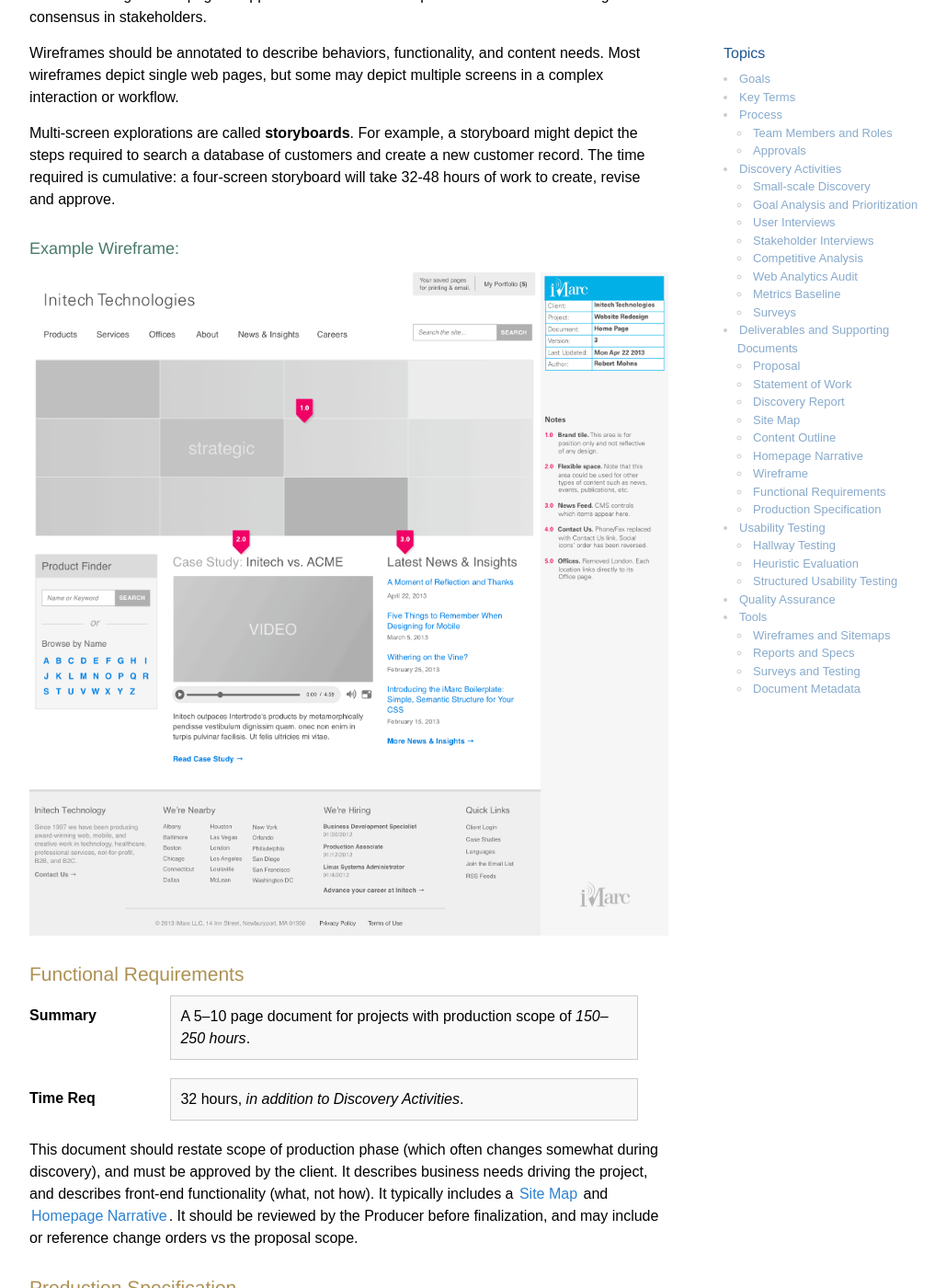
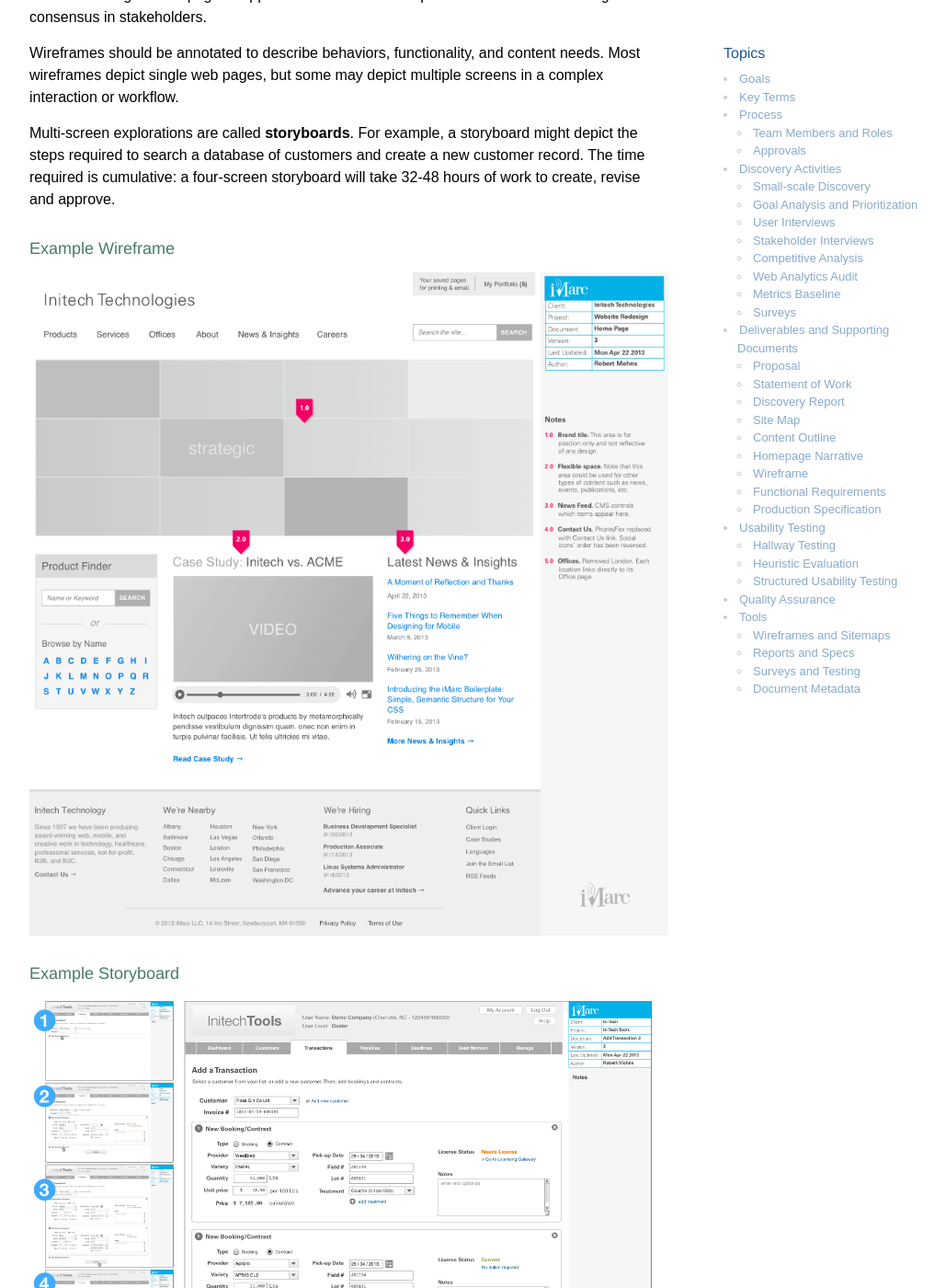
Before and after one commit to imarc/handbook, a Jekyll site: the page built from strategy.markdown, in a window 1280 px wide and 1400 px high, scrolled down 12927 px. Shown: the whole window at 92% size, without its empty margins (118-1147 px from the left). Built offline with Jekyll 4.4.1, drawn with Linux system fonts in a browser that asks for light colours; nearby versions of some CDN libraries.

Commit message:
New storyboard graphic
Also renamed wireframe-111.png to wireframe.png

```diff
--- a/strategy.markdown
+++ b/strategy.markdown
@@ -444,8 +444,12 @@ Wireframes should be annotated to describe behaviors, functionality, and content
 
 Multi-screen explorations are called **storyboards**. For example, a storyboard might depict the steps required to search a database of customers and create a new customer record. The time required is cumulative: a four-screen storyboard will take 32-48 hours of work to create, revise and approve.
 
-#### Example Wireframe:
-![Example of Wireframe](img/strategy/wireframe-110.png)
+#### Example Wireframe
+![Example Wireframe](img/strategy/wireframe.png)
+
+
+#### Example Storyboard
+![Example Storyboard](img/strategy/storyboard.png)
 
 
 
```
Also changed, not shown: img/strategy/storyboard.png (added), img/strategy/wireframe.png (renamed from img/strategy/wireframe-110.png).
